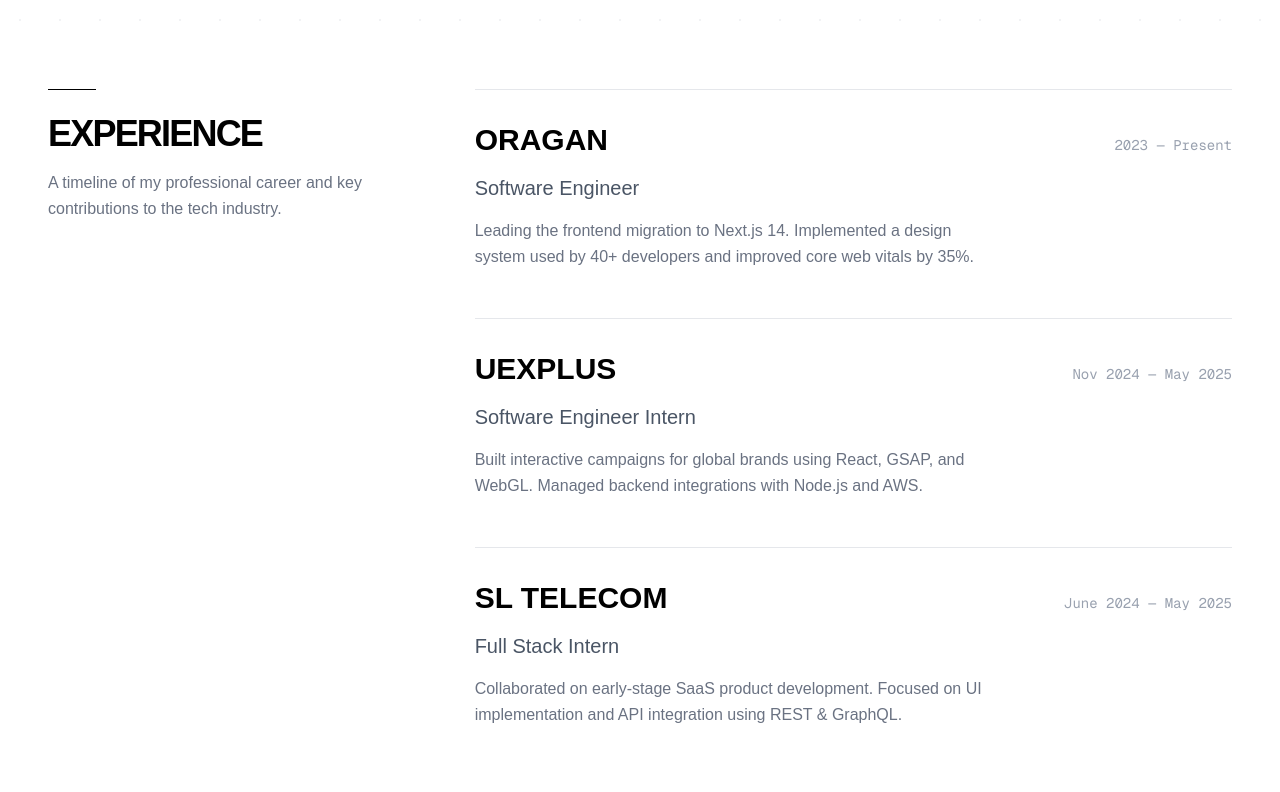
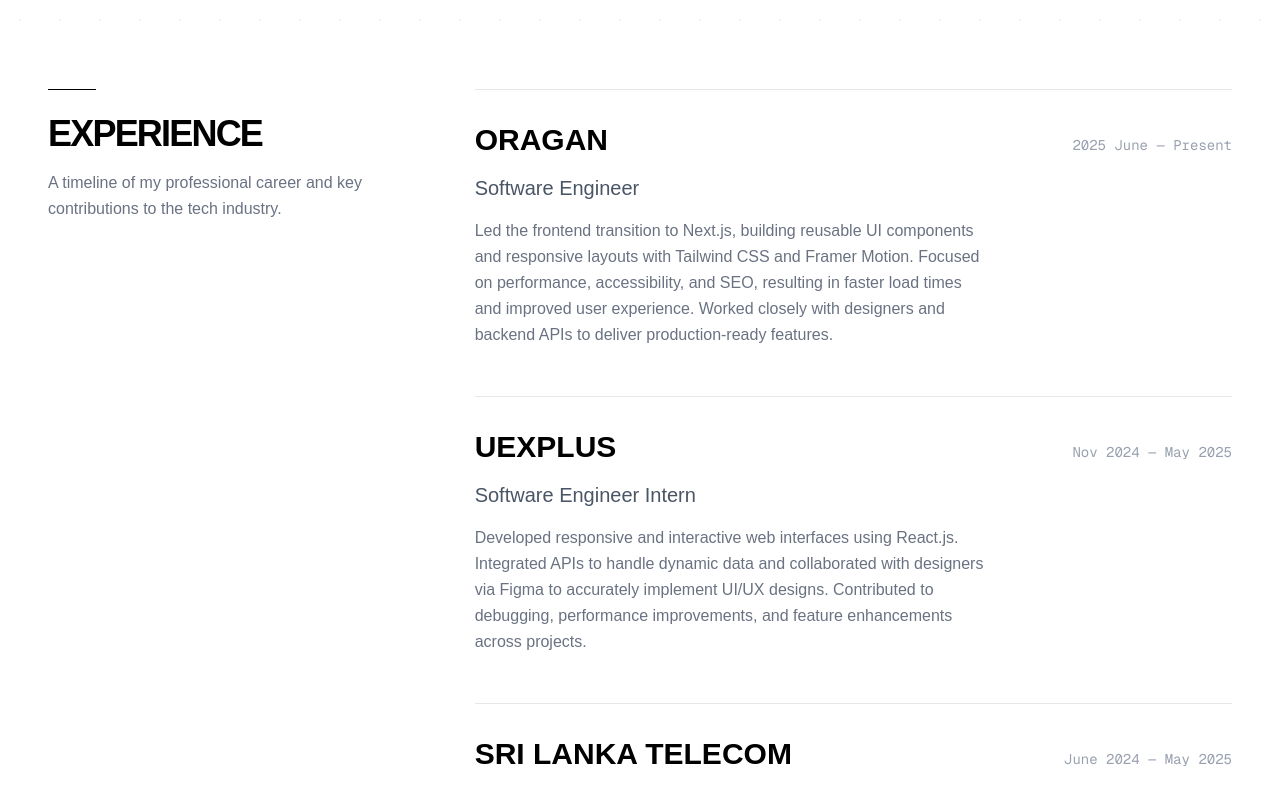
Before and after one commit to binukhewage/binukhewage-portfolio, a Next.js app: page /about in a window 1280 px wide. Shown: the part 760-1552 px from the top of the page. Built offline with nearby package versions, Linux system fonts and the light colour scheme.

Commit message:
updated FE pages

```diff
--- a/src/app/about/page.jsx
+++ b/src/app/about/page.jsx
@@ -15,23 +15,27 @@
   id: 1,
   role: "Software Engineer",
   company: "ORAGAN",
-    year: "2023 — Present",
-    description: "Leading the frontend migration to Next.js 14. Implemented a design system used by 40+ developers and improved core web vitals by 35%."
+  year: "2025 June — Present",
+  description:
+    "Led the frontend transition to Next.js, building reusable UI components and responsive layouts with Tailwind CSS and Framer Motion. Focused on performance, accessibility, and SEO, resulting in faster load times and improved user experience. Worked closely with designers and backend APIs to deliver production-ready features."
 },
 {
   id: 2,
   role: "Software Engineer Intern",
   company: "UEXplus",
   year: "Nov 2024 — May 2025",
-    description: "Built interactive campaigns for global brands using React, GSAP, and WebGL. Managed backend integrations with Node.js and AWS."
+  description:
+    "Developed responsive and interactive web interfaces using React.js. Integrated APIs to handle dynamic data and collaborated with designers via Figma to accurately implement UI/UX designs. Contributed to debugging, performance improvements, and feature enhancements across projects."
 },
 {
   id: 3,
   role: "Full Stack Intern",
-    company: "SL Telecom",
+  company: "Sri Lanka Telecom",
   year: "June 2024 — May 2025",
-    description: "Collaborated on early-stage SaaS product development. Focused on UI implementation and API integration using REST & GraphQL."
+  description:
+    "Worked on full-stack web applications using React JS, PHP, FastAPI, and MySQL. Contributed to IOT monitoring dashboards and internal systems by implementing UI features, integrating REST APIs, and fixing bugs. Gained hands-on experience in real-world enterprise applications and team-based development."
 }
+
 ];
 
 const techStack = [
@@ -153,7 +157,7 @@
                 transition={{ delay: 0.6 }}
                 className="mt-8"
               >
-                <a href="/BinukHewageCV.pdf" className="inline-flex items-center gap-2 text-sm font-bold uppercase tracking-widest hover:text-gray-500 transition-colors">
+                <a href="/BinukHewageCV.pdf" className="inline-flex items-center gap-2 text-sm font-bold uppercase tracking-widest hover:text-gray-500 transition-colors" download>
                   Download Resume <Download size={16} />
                 </a>
               </motion.div>
--- a/src/app/components/Footer.jsx
+++ b/src/app/components/Footer.jsx
@@ -58,13 +58,13 @@
             <div className="space-y-6">
               <h3 className="text-xs font-bold uppercase tracking-widest text-gray-500">Socials</h3>
               <div className="flex flex-col gap-4 text-lg font-medium">
-                <a href="#" className="flex items-center gap-2 hover:text-gray-400 transition-colors">
+                <a href="https://linkedin.com/in/binuk-hewage" className="flex items-center gap-2 hover:text-gray-400 transition-colors">
                   <Linkedin size={18} /> LinkedIn
                 </a>
-                <a href="#" className="flex items-center gap-2 hover:text-gray-400 transition-colors">
+                <a href="https://github.com/binukhewage" className="flex items-center gap-2 hover:text-gray-400 transition-colors">
                   <Github size={18} /> Github
                 </a>
-                <a href="#" className="flex items-center gap-2 hover:text-gray-400 transition-colors">
+                <a href="https://instagram.com/binuk.he" className="flex items-center gap-2 hover:text-gray-400 transition-colors">
                   <Instagram size={18} /> Instagram
                 </a>
               </div>
--- a/src/app/page.jsx
+++ b/src/app/page.jsx
@@ -88,18 +88,22 @@
     icon: Github,
     href: "https://github.com/binukhewage",
     label: "GitHub",
+    hover: "hover:bg-black hover:text-white",
   },
   {
     icon: Linkedin,
     href: "https://linkedin.com/in/binuk-hewage",
     label: "LinkedIn",
+    hover: "hover:bg-[#0A66C2] hover:text-white",
   },
   {
     icon: Instagram,
     href: "https://instagram.com/binuk.he",
     label: "Instagram",
+    hover: "hover:bg-gradient-to-tr hover:from-yellow-400 hover:via-pink-500 hover:to-purple-600 hover:text-white",
   },
 ];
+
 
 // --- COMPONENTS ---
 
@@ -164,14 +168,14 @@
   transition={{ delay: 0.7 }}
   className="flex items-center gap-4 md:ml-8 md:border-l md:pl-8 border-gray-200"
 >
-                {socialLinks.map(({ icon: Icon, href, label }) => (
+  {socialLinks.map(({ icon: Icon, href, label, hover }) => (
     <a
       key={label}
       href={href}
       target="_blank"
       rel="noopener noreferrer"
       aria-label={label}
-                    className="p-3 border border-gray-200 rounded-full hover:bg-black hover:text-white transition-all duration-300 group"
+      className={`p-3 border border-gray-200 rounded-full transition-all duration-300 group ${hover}`}
     >
       <Icon
         size={20}
@@ -180,6 +184,7 @@
     </a>
   ))}
 </motion.div>
+
             </div>
           </div>
 
```
Lines whose indentation alone changed are shown as unchanged.
